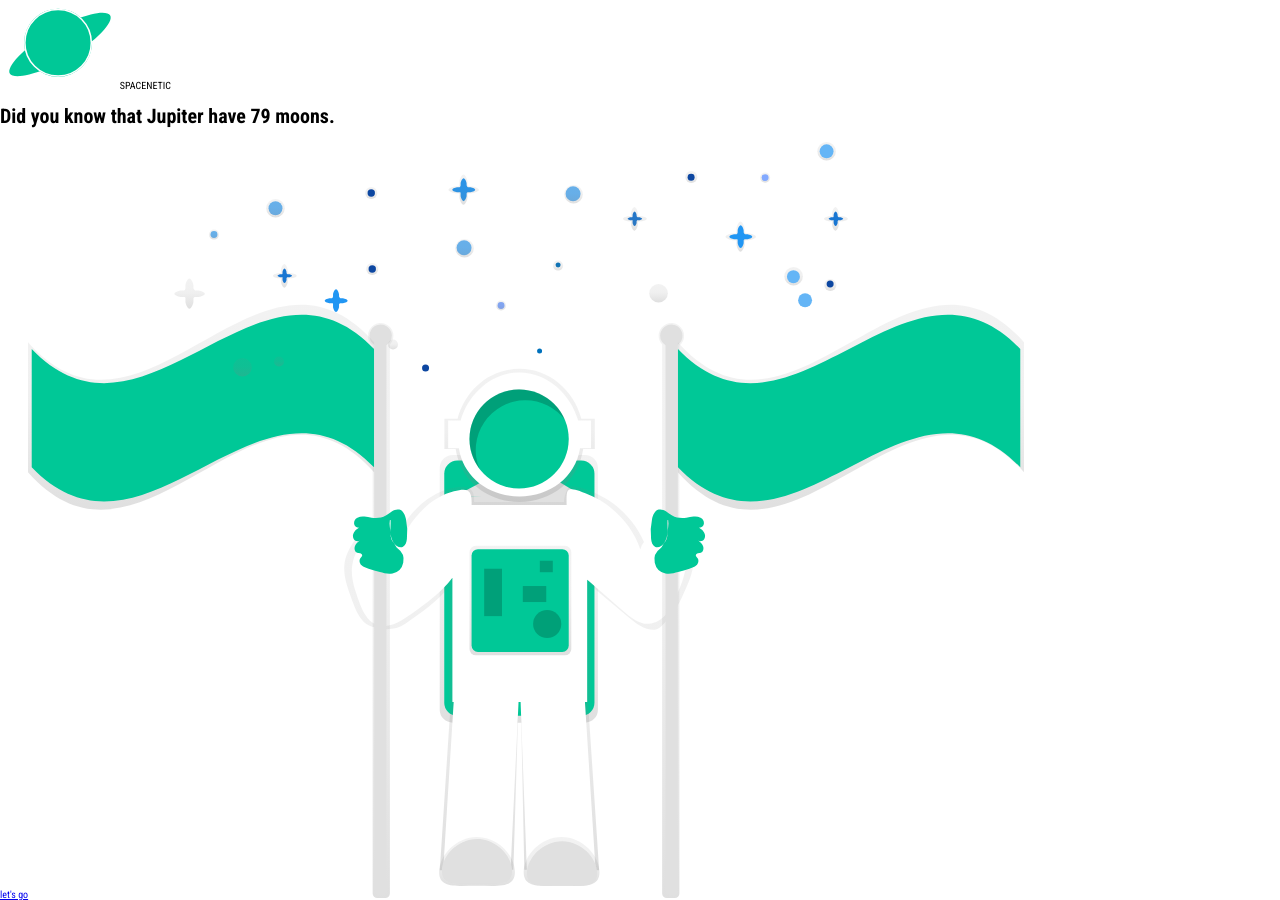
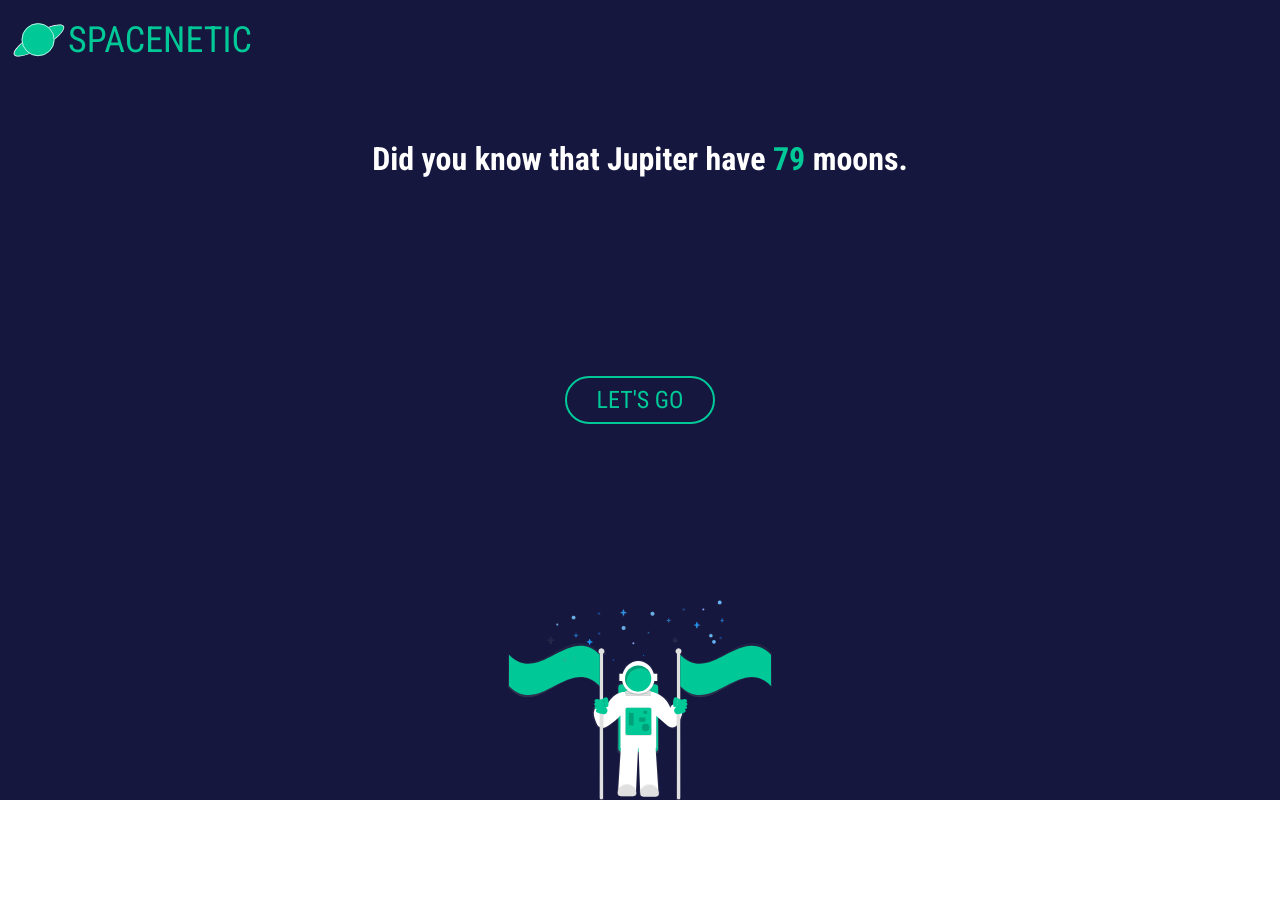
Before and after one commit to piotrglodek/spacenetic, a React (Create React App) app: page / in a window 1280 px wide. After the commit the page ends 800 px from the top, so only its background shows below. Built offline with nearby package versions, Linux system fonts and the light colour scheme.

Commit message:
added styles for home view

```diff
--- a/src/scss/_app.scss
+++ b/src/scss/_app.scss
@@ -1,4 +1,5 @@
 #root {
  width: 100vw;
  height: 100vh;
+ background-color: $blue;
 }
--- /dev/null
+++ b/src/scss/_header.scss
@@ -0,0 +1,14 @@
+.header {
+ width: 100%;
+ height: 10vh;
+ padding: 1rem;
+ @include flex(start, center, row);
+ &__logo {
+  height: 4.3rem;
+ }
+ &__heading {
+  font-size: $l;
+  color: $green;
+  text-transform: uppercase;
+ }
+}
--- /dev/null
+++ b/src/scss/_main.scss
@@ -0,0 +1,63 @@
+.main {
+ height: 90vh;
+ @include flex(space-between, center, column);
+
+ &__heading {
+  font-size: $m;
+  color: $white;
+  text-align: center;
+  margin-top: 6rem;
+
+  &--highlighted {
+   color: $green;
+  }
+ }
+
+ &__link {
+  text-align: center;
+  text-decoration: none;
+  color: $green;
+  border: 0.2rem solid $green;
+  background: none;
+  font-size: $s;
+  text-transform: uppercase;
+  padding: 0.8rem 3rem;
+  margin: $spacing 0;
+  border-radius: 2.4rem;
+  cursor: pointer;
+  outline: none;
+  transition: color 0.3s linear, border 0.3s linear;
+  position: relative;
+
+  &::after {
+   content: '';
+   position: absolute;
+   display: block;
+   top: 0;
+   left: 0;
+   right: 0;
+   bottom: 0;
+   box-shadow: 0 0 2rem rgba(0, 200, 150, 0.35);
+   border-radius: 2.4rem;
+   opacity: 0;
+   transition: opacity 0.3s ease;
+  }
+
+  &:hover {
+   &.main__link::after {
+    opacity: 1;
+   }
+  }
+
+  &:active {
+   &.main__link::after {
+    opacity: 1;
+   }
+  }
+ }
+
+ &__image {
+  height: 20rem;
+  display: block;
+ }
+}
--- a/src/scss/_reset.scss
+++ b/src/scss/_reset.scss
@@ -1,8 +1,9 @@
 @import url('https://fonts.googleapis.com/css?family=Roboto+Condensed:300,400,700&display=swap');
 
-html,
-body {
- height: 100%;
+*,
+*::after,
+*::before {
+ box-sizing: border-box;
 }
 
 html {
--- a/src/scss/index.scss
+++ b/src/scss/index.scss
@@ -2,3 +2,5 @@
 @import './theme';
 @import './reset';
 @import './app';
+@import './header';
+@import './main';
```
